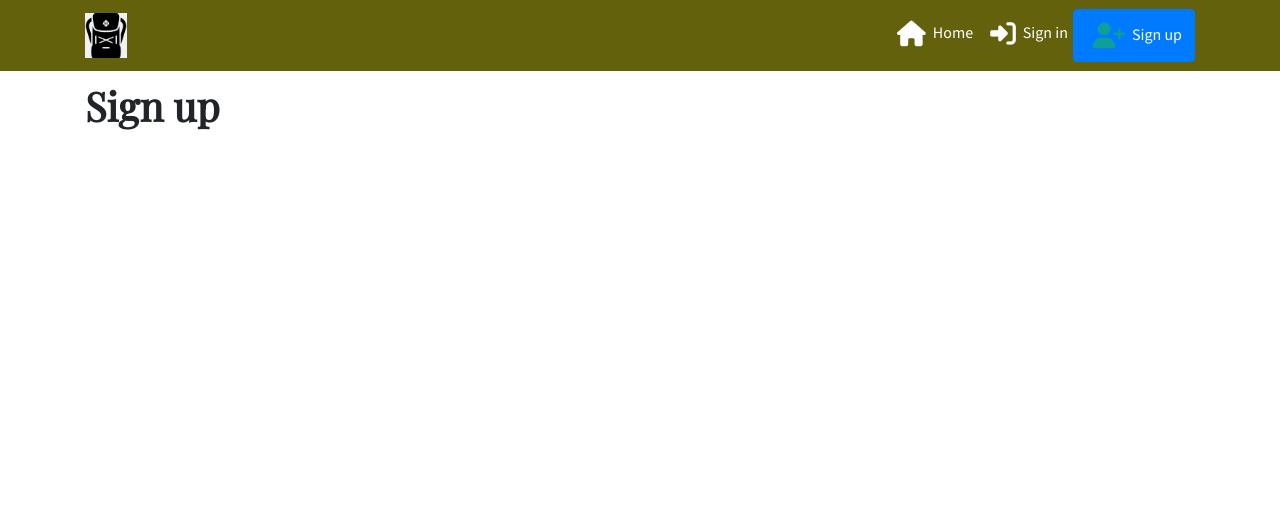
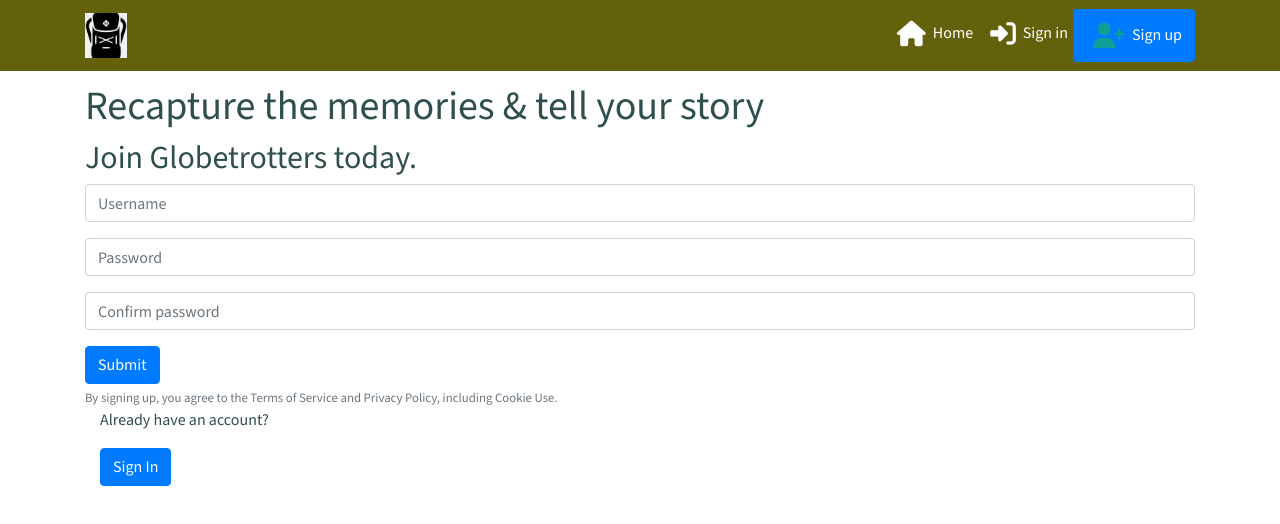
Before and after one commit to lewis-worsley/globetrotter, a React (Create React App) app: page /signup in a window 1280 px wide. Shown: the top 524 px of the page. Built offline with nearby package versions, Linux system fonts and the light colour scheme.

Commit message:
connected project to globetrotter_drf_api and added initial content to signup page

```diff
--- a/src/App.js
+++ b/src/App.js
@@ -2,6 +2,8 @@ import styles from "./App.module.css";
 import NavBar from './components/NavBar';
 import Container from "react-bootstrap/Container";
 import { Route, Switch } from "react-router-dom";
+import './api/axiosDefault';
+import SignUpForm from "./pages/auth/SignUpForm";
 
 
 function App() {
@@ -12,7 +14,7 @@ function App() {
 				<Switch>
 					<Route exact path='/home' render={() => <h1 className={styles.Headings}>Home page</h1>} />
 					<Route exact path='/signin' render={() => <h1 className={styles.Headings}>Sign in</h1>} />
-					<Route exact path='/signup' render={() => <h1 className={styles.Headings}>Sign up</h1>} />
+					<Route exact path='/signup' render={() => <SignUpForm />} />
 					<Route render={() => <h1 className={styles.Headings}>Page not found!</h1>} />
 				</Switch>
 			</Container>
--- a/src/App.module.css
+++ b/src/App.module.css
@@ -1,6 +1,7 @@
 .App {
     font-family: "Source Sans 3", sans-serif;
     min-height: 100vh;
+    color: darkslategrey;
 }
 
 .Headings {
@@ -44,3 +45,7 @@ i:hover {
     transition: color ease-in-out 0.3s;
     color: #0EA098;
 }
+
+.Link {
+    color: darkslategrey;
+}
--- /dev/null
+++ b/src/api/axiosDefault.js
@@ -0,0 +1,5 @@
+import axios from "axios";
+
+axios.defaults.baseURL = "https://globetrotters-17c2ffb8496e.herokuapp.com/";
+axios.defaults.headers.post["Content-Type"] = "multipart/form-data";
+axios.defaults.withCredentials = true;
--- /dev/null
+++ b/src/pages/auth/SignUpForm.js
@@ -0,0 +1,59 @@
+import React from 'react'
+import Form from 'react-bootstrap/Form'
+import Button from 'react-bootstrap/Button'
+import Container from 'react-bootstrap/Container';
+
+
+const SignUpForm = () => {
+    return (
+        <div>
+            <h1>Recapture the memories & tell your story</h1>
+            <h2>Join Globetrotters today.</h2>
+            <Form>
+                <Form.Group controlId="username">
+                    <Form.Label className="d-none">Username</Form.Label>
+                    <Form.Control
+                        type="text"
+                        placeholder="Username"
+                        name="username"
+                    />
+                </Form.Group>
+
+                <Form.Group controlId="password1">
+                    <Form.Label className="d-none">Password</Form.Label>
+                    <Form.Control
+                        type="password"
+                        placeholder="Password"
+                        name="password1"
+                    />
+                </Form.Group>
+
+                <Form.Group controlId="password2">
+                    <Form.Label className="d-none">Confirm password</Form.Label>
+                    <Form.Control
+                        type="password"
+                        placeholder="Confirm password"
+                        name="password2"
+                    />
+                </Form.Group>
+
+                <Button variant="primary" type="submit">
+                    Submit
+                </Button>
+                <Form.Text className="text-muted">
+                    By signing up, you agree to the Terms of Service and Privacy Policy, including Cookie Use.
+                </Form.Text>
+            </Form>
+
+            <Container>
+                <p>Already have an account?</p>
+                <Button to="/signin">
+                    Sign In
+                </Button>
+            </Container>
+
+        </div>
+    )
+}
+
+export default SignUpForm
```
